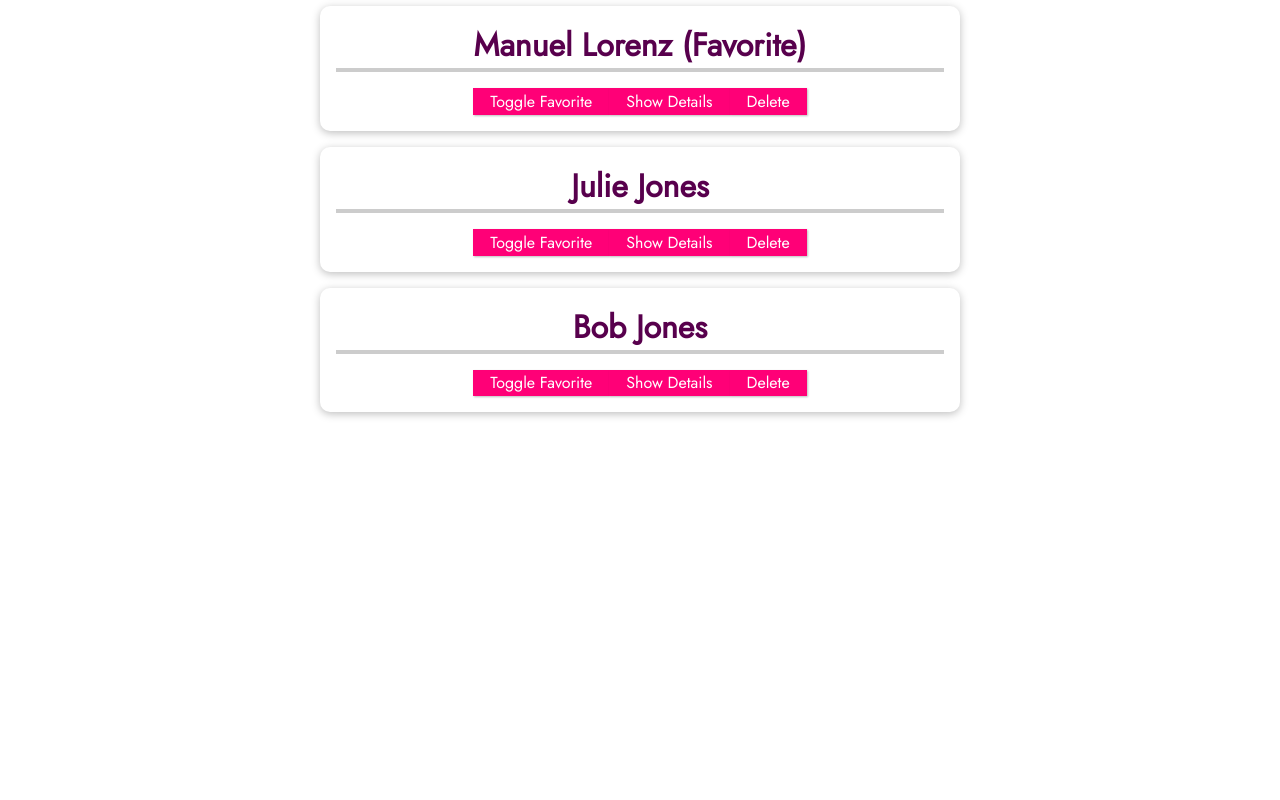
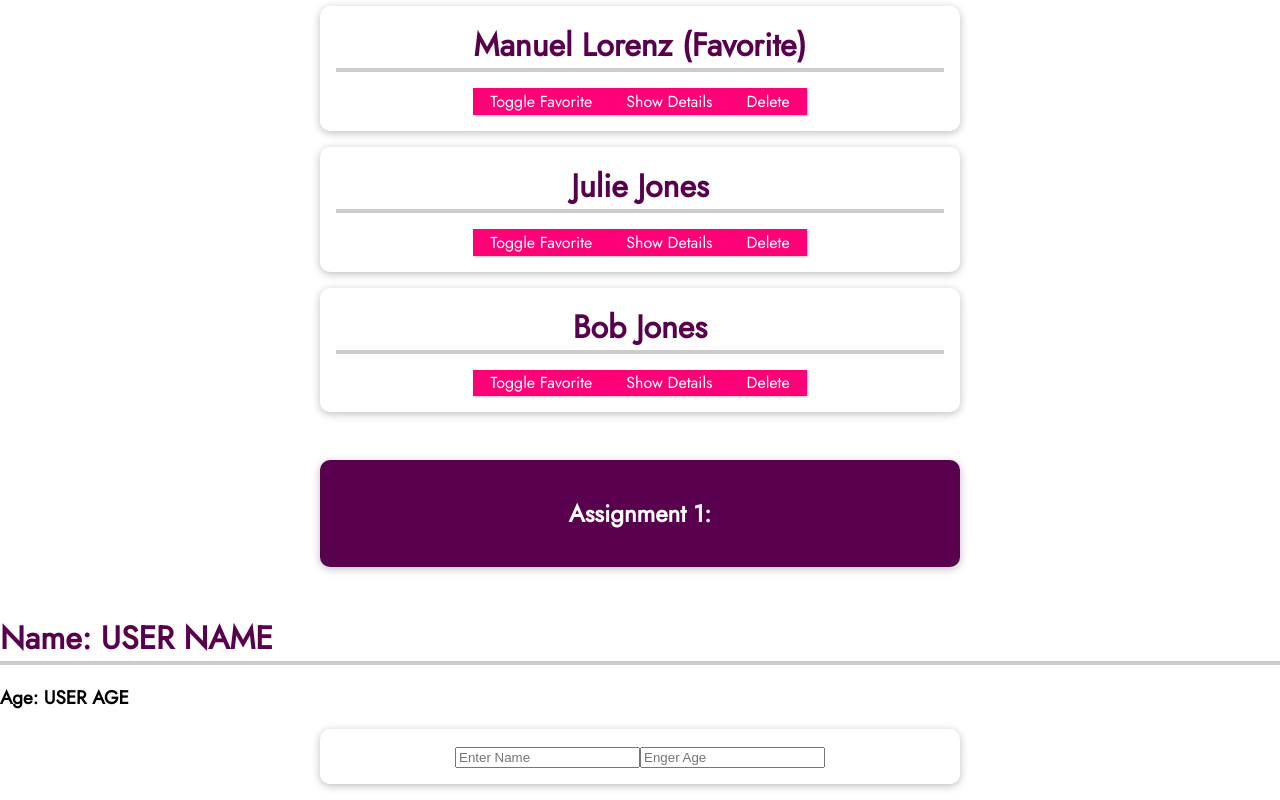
Before and after one commit to devin-L-knight/vue-first-app, a Vue app: page / in a window 1280 px wide. Shown: the part 488-1288 px from the top of the page. Before the commit the page ends 916 px from the top, so only its background shows below. Built offline with nearby package versions, Linux system fonts and the light colour scheme.

Commit message:
Created two new components (ActiveUser & UserData), imported them into main.js & worked them into the parent template in App.js.

```diff
--- a/src/App.vue
+++ b/src/App.vue
@@ -15,6 +15,12 @@
         @delete-friend='removeFriendFromList'
       ></friend-contact>
     </ul>
+  </section>
+  <!-- Here we'll include a section that will render our components from assignment 1 -->
+  <section>
+    <header><h1>Assignment 1:</h1></header>
+    <active-user></active-user>
+    <user-data></user-data>
   </section>
 </template>
 
--- /dev/null
+++ b/src/components/ActiveUser.vue
@@ -0,0 +1,16 @@
+<template>
+    <section>
+        <h2><strong>Name: </strong>USER NAME</h2>
+        <h3><strong>Age: </strong>USER AGE</h3>
+    </section>
+</template>
+
+<script>
+export default {
+    data() {
+        return {
+
+        }
+    }
+}
+</script>
--- /dev/null
+++ b/src/components/UserData.vue
@@ -0,0 +1,14 @@
+<template>
+    <form>
+        <input type="text" placeholder="Enter Name">
+        <input type="text" placeholder="Enger Age">
+    </form>
+</template>
+
+<script>
+export default {
+    data() {
+        return {}
+    }
+}
+</script>
--- a/src/main.js
+++ b/src/main.js
@@ -4,6 +4,8 @@ import App from './App.vue'
 // imported Components:
 import FriendContact from './components/FriendContact.vue';
 import NewFriendForm from './components/NewFriendForm.vue';
+import ActiveUser from './components/ActiveUser.vue';
+import UserData from './components/UserData.vue';
 
 // we create our app here.
 const app = createApp(App);
@@ -12,6 +14,8 @@ const app = createApp(App);
 // the component method accepts two arguments...a string name of the component and an object (which is FriendContact)
 app.component('friend-contact', FriendContact);
 app.component('new-friend-form', NewFriendForm);
+app.component('active-user', ActiveUser);   // from assignment-1
+app.component('user-data', UserData); // from assignment-1
 
 // we mount the app below the other logic.
 app.mount('#app')
```
